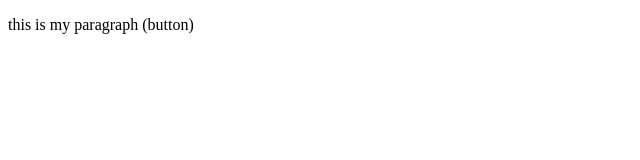
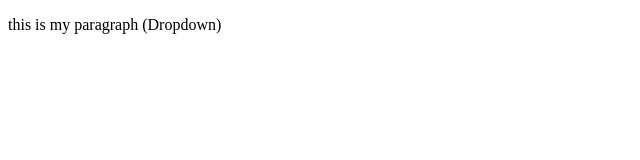
Before and after one commit to datlasuryavarma320-hue/MyRemoteRepo, a plain HTML site: page index.html in a window 1280 px wide. Shown: the full height of the page, 0-640 px from the left. Drawn offline with Linux system fonts and the light colour scheme.

Commit message:
add Dropdown

```diff
--- a/index.html
+++ b/index.html
@@ -6,6 +6,6 @@
     <title>Document</title>
 </head>
 <body>
-    <p>this is my paragraph (button)</p>
+    <p>this is my paragraph (Dropdown)</p>
 </body>
 </html>
```
